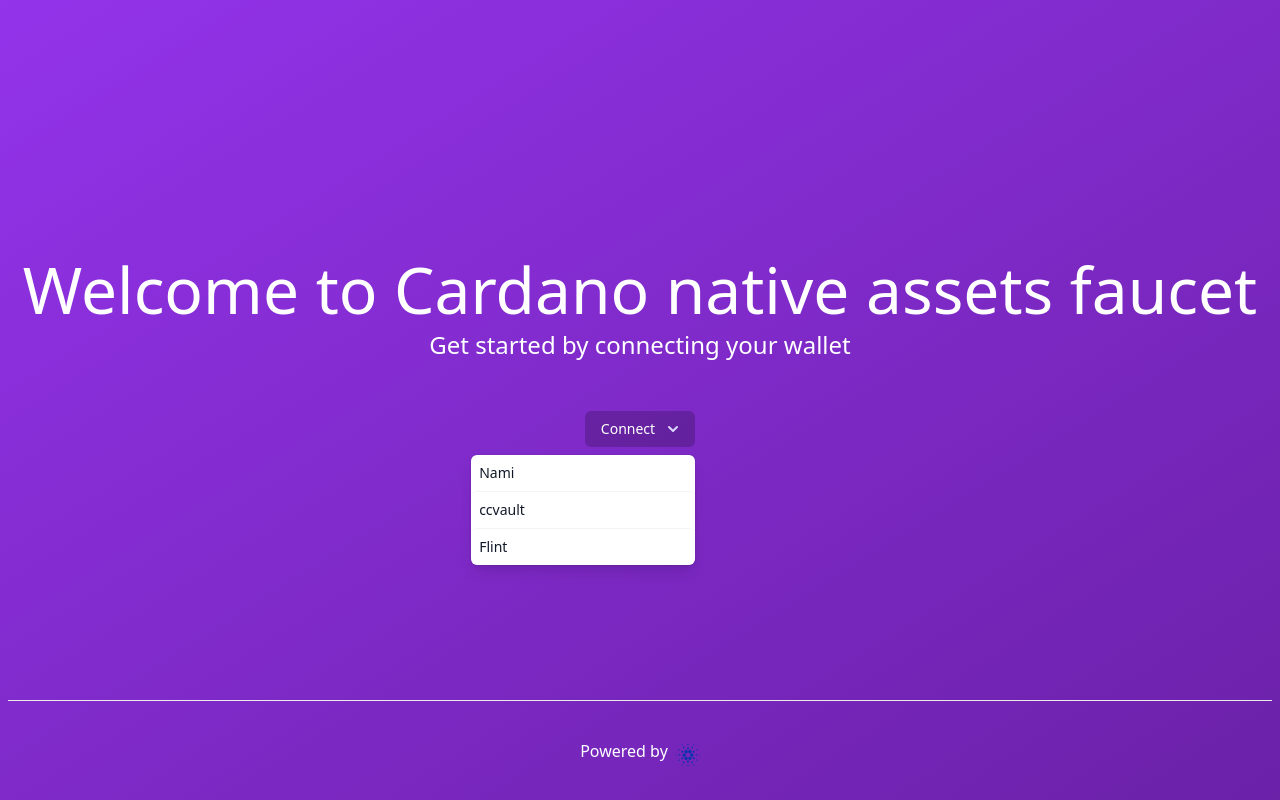
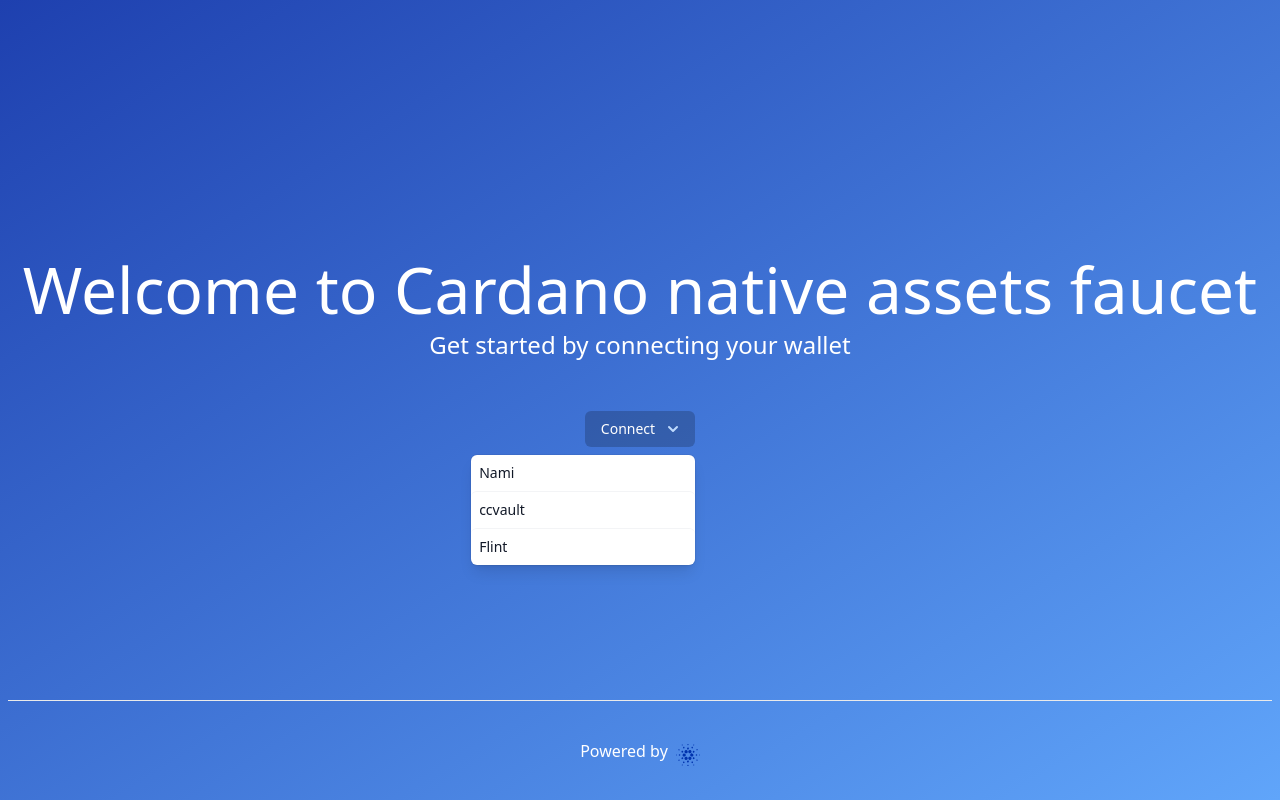
Before and after one commit to ADAOcommunity/multisig-faucet-cardano-dapp, a Next.js app: page / in a window 1280 px wide. Both pictures are taken after a click on the button "Connect". Built offline with nearby package versions, Linux system fonts and the light colour scheme.

Commit message:
make it bluuuuue

```diff
--- a/src/components/WalletConnect.tsx
+++ b/src/components/WalletConnect.tsx
@@ -86,7 +86,7 @@
                 {address === '' ? 'Connect' : address}
             </h2>
             <ChevronDownIcon
-              className="w-5 h-5 ml-2 -mr-1 text-violet-200 hover:text-violet-100"
+              className="w-5 h-5 ml-2 -mr-1 text-blue-200 hover:text-blue-100"
               aria-hidden="true"
             />
         </Menu.Button>
@@ -103,7 +103,7 @@
                 <Menu.Item>
                     {({ active }) => (
                         <button className={`${
-                            active ? 'bg-violet-500 text-white' : 'text-gray-900'
+                            active ? 'bg-blue-500 text-white' : 'text-gray-900'
                             } group flex rounded-md items-center w-full px-2 py-2 text-sm`}
                             onClick={() => enableWallet('nami')}
                         >
@@ -114,7 +114,7 @@
                 <Menu.Item>
                     {({ active }) => (
                     <button className={`${
-                        active ? 'bg-violet-500 text-white' : 'text-gray-900'
+                        active ? 'bg-blue-500 text-white' : 'text-gray-900'
                         } group flex rounded-md items-center w-full px-2 py-2 text-sm`}
                         onClick={() => enableWallet('ccvault')}
                     >
@@ -125,7 +125,7 @@
                 <Menu.Item>
                     {({ active }) => (
                     <button className={`${
-                        active ? 'bg-violet-500 text-white' : 'text-gray-900'
+                        active ? 'bg-blue-500 text-white' : 'text-gray-900'
                         } group flex rounded-md items-center w-full px-2 py-2 text-sm`}
                         onClick={() => enableWallet('flint')}
                     >
--- a/src/pages/index.tsx
+++ b/src/pages/index.tsx
@@ -16,7 +16,7 @@
   // }, [walletCtx])
 
   return (
-    <div className={`${styles.container}  text-white transition-all duration-500 bg-gradient-to-tl from-purple-800 via-purple-600 to-purple-400 bg-size-200 bg-pos-0 hover:bg-pos-100`}>
+    <div className={`${styles.container}  text-white transition-all duration-500 bg-gradient-to-tl from-blue-400 via-blue-800 to-black bg-size-200 bg-pos-0 hover:bg-pos-100`}>
       <Head>
         <title>Faucet for Cardano native assets</title>
         <meta name="description" content="Faucet for Cardano native assets" />
@@ -25,7 +25,7 @@
 
       <main className={styles.main}>
         {walletCtx.walletApi !== null ?
-          <button className="m-2 p-10 text-white rounded-xl transition-all duration-500 bg-gradient-to-br to-purple-900 via-black from-purple-400 bg-size-200 bg-pos-0 hover:bg-pos-100">
+          <button className="m-2 p-10 text-white rounded-xl transition-all duration-500 bg-gradient-to-br to-blue-500 via-black from-blue-900 bg-size-200 bg-pos-0 hover:bg-pos-100">
             <h1 className={styles.title}>
              Claim
             </h1>
```
